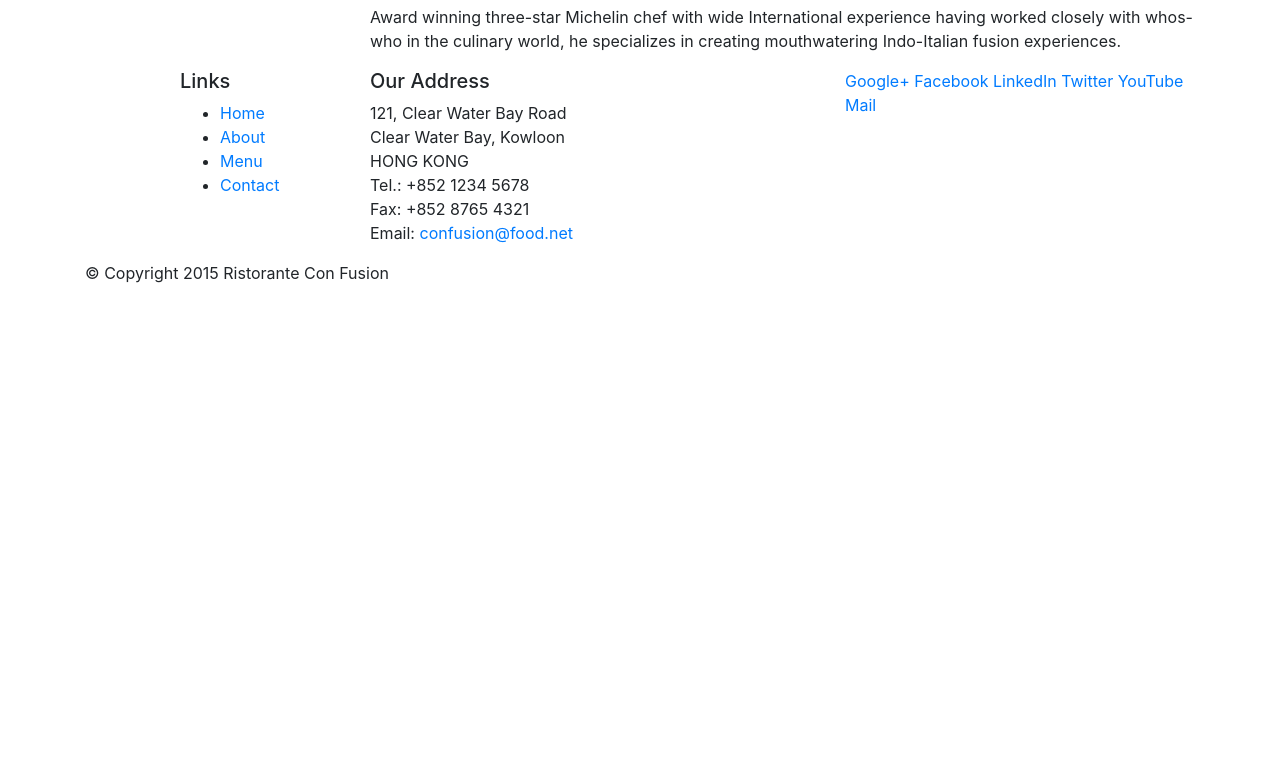
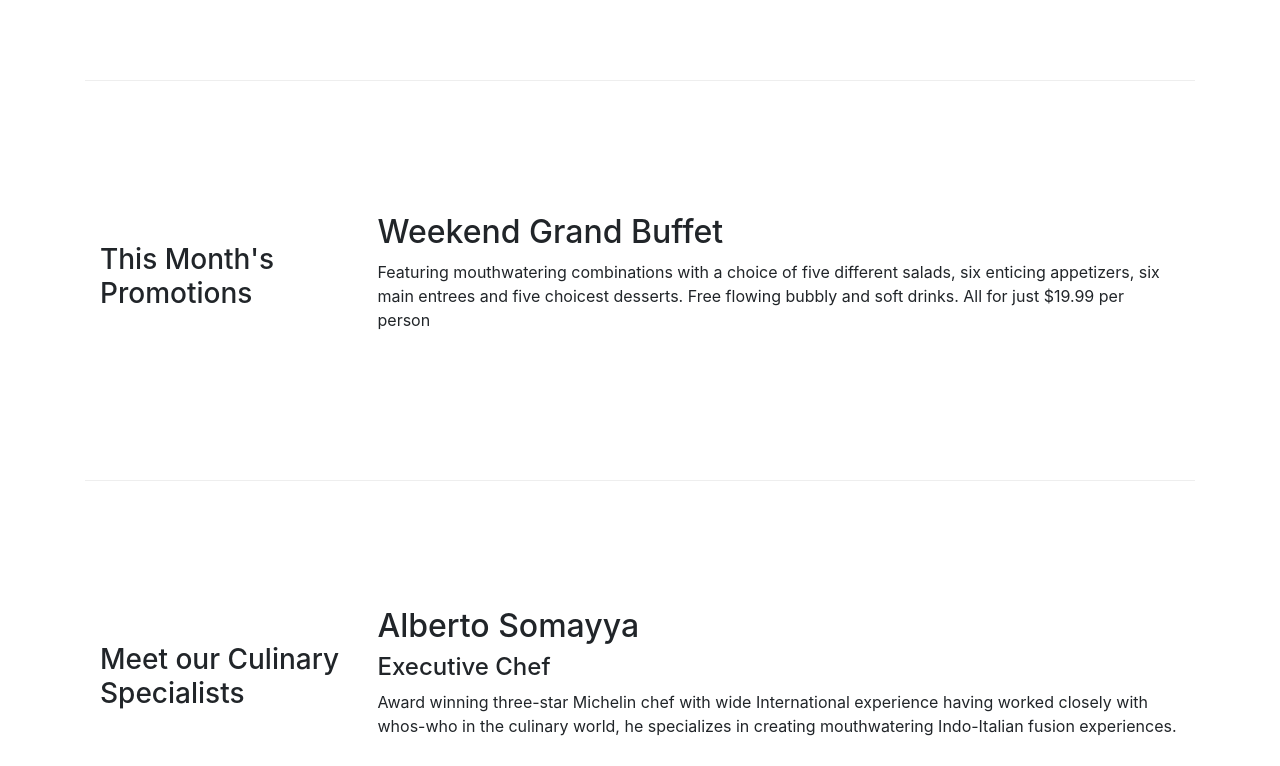
Before and after one commit to bhaumikbcg/conFusion, a website: page index.html in a window 1280 px wide. Shown: the part 579-1345 px from the top of the page. Before the commit the page ends 880 px from the top, so only its background shows below. Drawn offline with nearby package versions, Linux system fonts and the light colour scheme.

Commit message:
Bootstrap grid part 2

```diff
--- /dev/null
+++ b/css/styles.css
@@ -0,0 +1,5 @@
+.row-header{margin: 0px auto; padding: 0px auto}
+.row-content{margin: 0px auto; padding: 50px 0px; border-bottom: 1px ridge; min-height: 400px;}
+.footer{background-color: #D1C4E9; margin: 0px auto; padding: 20px 0px;}
+.jumbotron{padding: 70px 30px; margin: 0px auto; background: #9575CD; color: floralwhite;}
+.address{font-size: 80%; margin: 0px; color: #0f0f0f;}
--- a/index.html
+++ b/index.html
@@ -9,13 +9,14 @@
 
     <!--Bootstrap CSS-->
     <link rel="stylesheet" href="node_modules/bootstrap/dist/css/bootstrap.min.css">
+    <link rel="stylesheet" href="css/styles.css">
 </head>
 
 <body>
 
     <header class="jumbotron">
         <div class="container">
-            <div class="row">
+            <div class="row row-header">
                 <div class="col-sm-8">
                     <h1>Ristorante con Fusion</h1>
                     <p>We take inspiration from the World's best cuisines, and create a unique fusion experience. Our lipsmacking creations will tickle your culinary senses!</p>
@@ -27,18 +28,18 @@
     </header>
 
     <div class="container">
-        <div class="row">
-            <div class="col-sm-4 push-sm-8 col-md-3 push-md-9">
+        <div class="row row-content align-items-center">
+            <div class="col-sm-4 col-md-3 flex-last">
                 <h3>Our Lipsmacking Culinary Creations</h3>
             </div>
-            <div class="col-sm pull-sm-4 col-md pull-md-3">
+            <div class="col-sm col-md flex-first">
                 <h2>Uthappizza</h2>
                 <p>A unique combination of Indian Uthappam (pancake) and Italian pizza, topped with Cerignola olives, ripe vine cherry tomatoes, Vidalia onion, Guntur chillies and Buffalo Paneer.</p>
             </div>
         </div>
 
 
-        <div class="row">
+        <div class="row row-content align-items-center">
             <div class="col-sm-4 col-md-3">
                 <h3>This Month's Promotions</h3>
             </div>
@@ -48,11 +49,11 @@
             </div>
         </div>
 
-        <div class="row">
-            <div class="col-sm-4 push-sm-8 col-md-3 push-md-9">
+        <div class="row row-content align-items-center">
+            <div class="col-sm-4 col-md-3 flex-last">
                 <h3>Meet our Culinary Specialists</h3>
             </div>
-            <div class="col-sm pull-sm-4 col-md pull-md-3">
+            <div class="col-sm col-md flex-first">
                 <h2>Alberto Somayya</h2>
                 <h4>Executive Chef</h4>
                 <p>Award winning three-star Michelin chef with wide International experience having worked closely with whos-who in the culinary world, he specializes in creating mouthwatering Indo-Italian fusion experiences. </p>
@@ -60,12 +61,12 @@
         </div>
     </div>
 
-    <footer>
+    <footer class="footer">
         <div class="container">
             <div class="row">
                 <div class="col-5 offset-1 col-sm-2">
                     <h5>Links</h5>
-                    <ul>
+                    <ul class="list-unstyled">
                         <li><a href="#">Home</a></li>
                         <li><a href="#">About</a></li>
                         <li><a href="#">Menu</a></li>
@@ -83,8 +84,8 @@
 		              Email: <a href="mailto:confusion@food.net">confusion@food.net</a>
 		           </address>
                 </div>
-                <div class="col col-sm-4">
-                    <div>
+                <div class="col col-sm-4 align-self-center">
+                    <div style="text-align:center;">
                         <a href="http://google.com/+">Google+</a>
                         <a href="http://www.facebook.com/profile.php?id=">Facebook</a>
                         <a href="http://www.linkedin.com/in/">LinkedIn</a>
@@ -94,7 +95,7 @@
                     </div>
                 </div>
            </div>
-           <div class="row">
+           <div class="row justify-content-center">
                 <div class="col-auto">
                     <p>© Copyright 2015 Ristorante Con Fusion</p>
                 </div>
```
